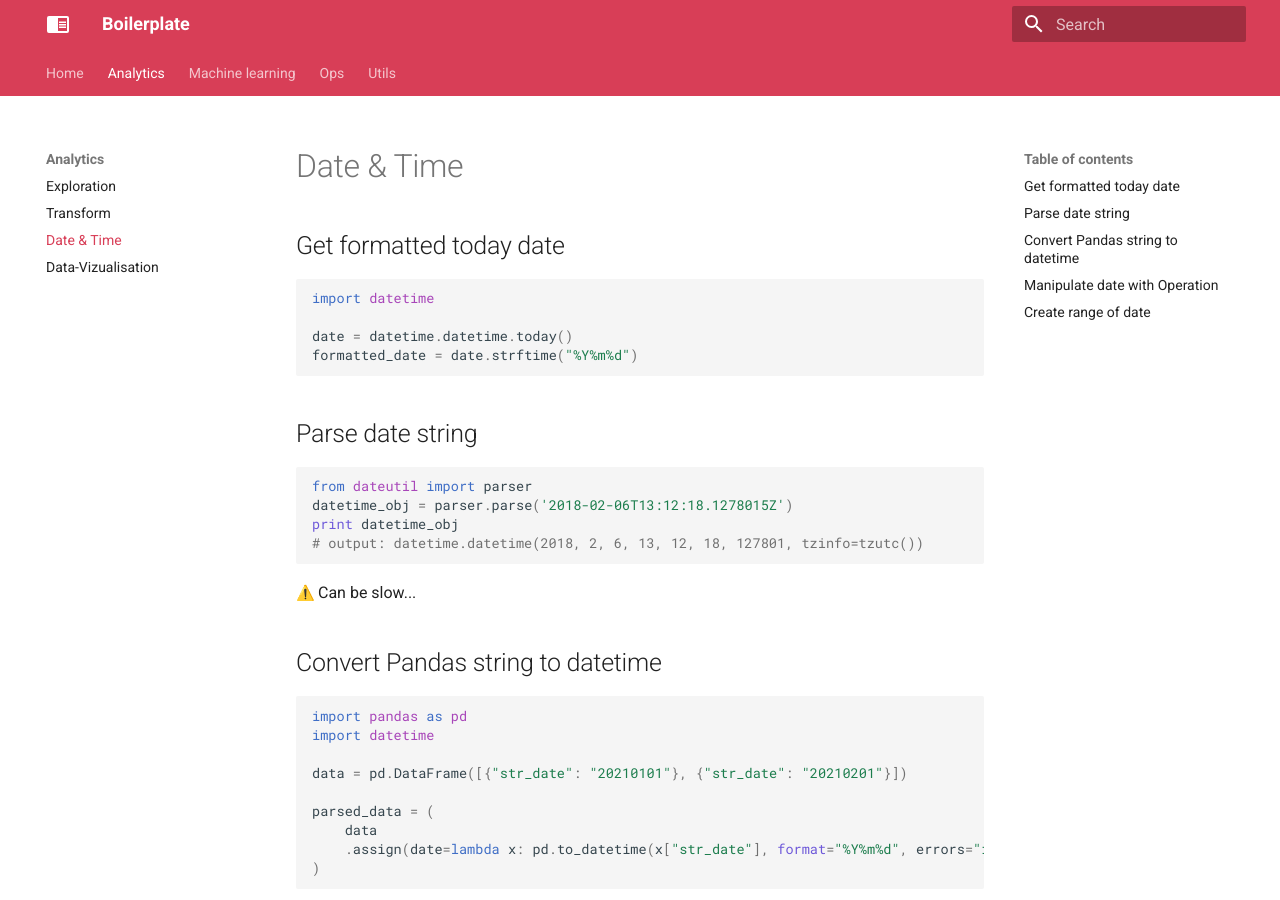
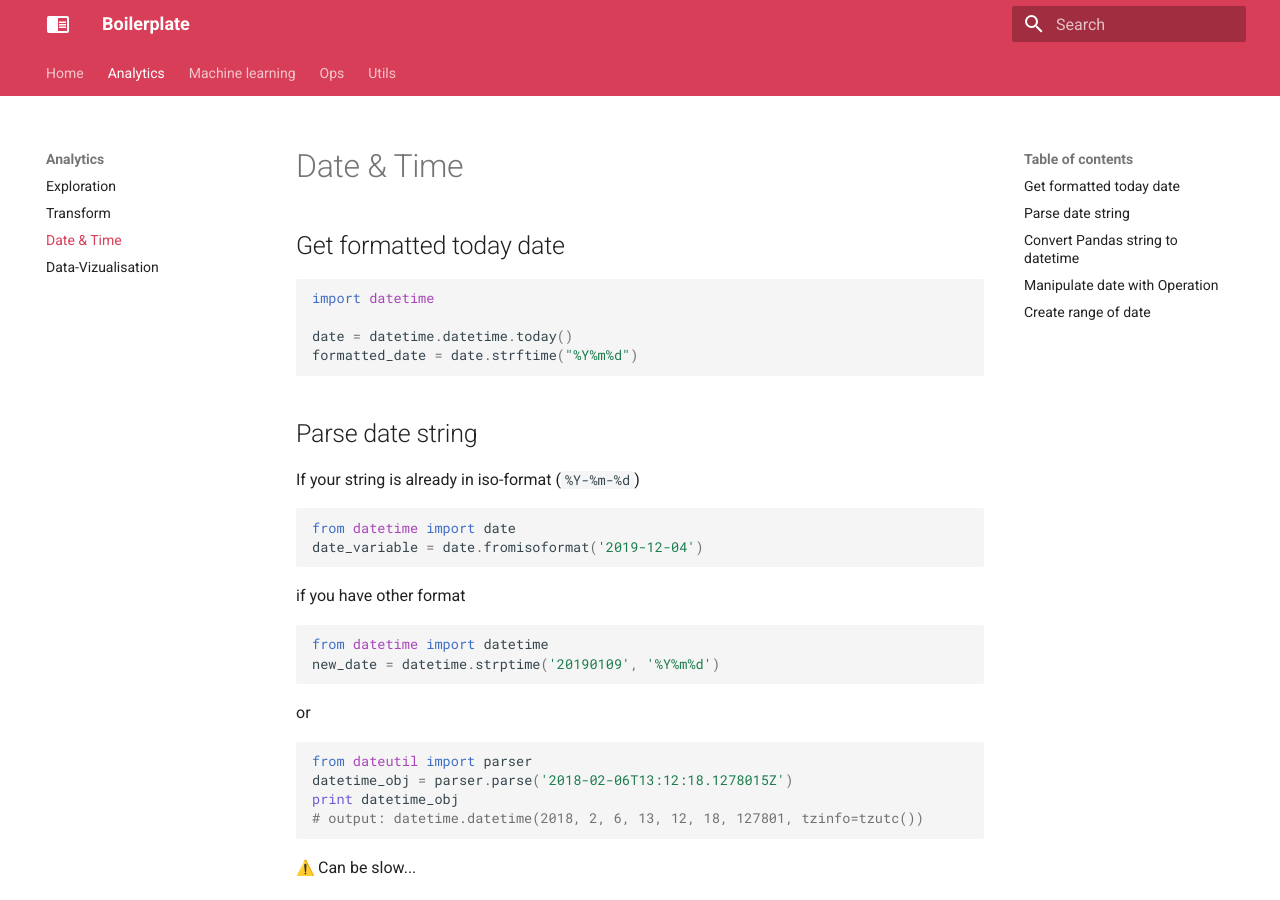
Before and after one commit to Ben8t/boilerplate, an MkDocs documentation site: the page built from docs/analytics/03-datetime.md, in a window 1280 px wide and 900 px high. Built offline with MkDocs 1.6.1 and Material for MkDocs 9.7.7, drawn with Linux system fonts in a browser that asks for light colours; emoji names are drawn with the system emoji font.

Commit message:
[main] add other parsing date tricks

````diff
--- a/docs/analytics/03-datetime.md
+++ b/docs/analytics/03-datetime.md
@@ -10,6 +10,22 @@ formatted_date = date.strftime("%Y%m%d")
 ```
 
 ## Parse date string
+
+If your string is already in iso-format (`%Y-%m-%d`)
+
+```python
+from datetime import date
+date_variable = date.fromisoformat('2019-12-04')
+```
+
+if you have other format
+
+```python
+from datetime import datetime
+new_date = datetime.strptime('20190109', '%Y%m%d')
+```
+
+or
 
 ```python
 from dateutil import parser
````
